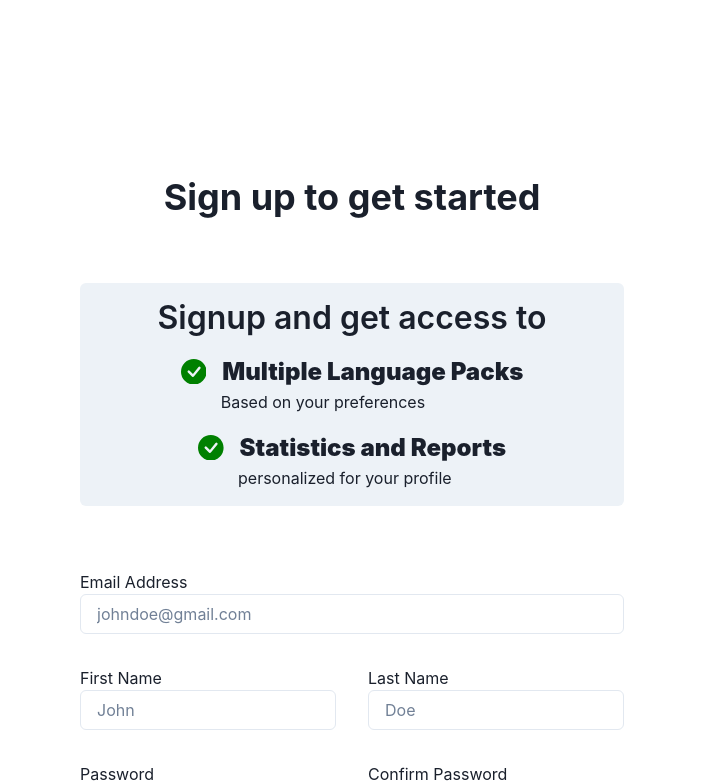
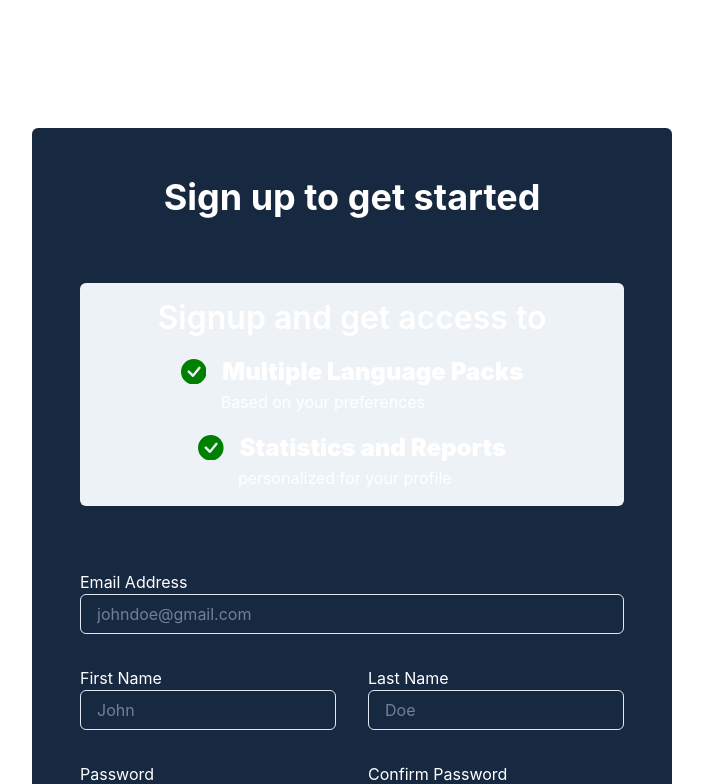
Before and after one commit to ai-is-awesome/Quizzify, a React (Vite) app in the folder fluntify-react-typescript-client/: page /signup in a window 1280 px wide. Shown: the top 784 px of the page, without its empty margins (288-991 px from the left). Built offline with nearby package versions, Linux system fonts and the light colour scheme; no server answers.

Commit message:
ui changes, layout fix

```diff
--- a/fluntify-react-typescript-client/src/Components/CustomBox.tsx
+++ b/fluntify-react-typescript-client/src/Components/CustomBox.tsx
@@ -3,5 +3,14 @@ import React from "react";
 import myTheme from "../../theme";
 
 export default function CustomBox(props) {
-  return <Box bg={"white"} padding={"12"} rounded="md" {...props} ></Box>;
+  return (
+    <Box
+      bg={"blue.700"}
+      backgroundImage={"linear-gradient(rgba(0,0,0,.5), rgba(0,0,0,.5))"}
+      color="white"
+      padding={"12"}
+      rounded="md"
+      {...props}
+    ></Box>
+  );
 }
--- a/fluntify-react-typescript-client/src/Components/Layout.tsx
+++ b/fluntify-react-typescript-client/src/Components/Layout.tsx
@@ -13,8 +13,8 @@ const Layout: React.FC<LayoutProps> = (
 ) => {
   return (
     <Box
-      w={{ sm: "100%", lg: props.centered ? "90%" : "100%" }}
-      mx={"auto"}
+      width={{ sm: "100%", lg: props.centered ? "90%" : "100%" }}
+      mx={props.centered ? "auto" : "0"}
       my="4rem"
       {...props}
     >
--- a/fluntify-react-typescript-client/src/Components/QuizDescription.tsx
+++ b/fluntify-react-typescript-client/src/Components/QuizDescription.tsx
@@ -16,10 +16,13 @@ export const QuizDescription: React.FC<QuizDescriptionProps> = ({
 }) => {
   return (
     <Box
-      bg="gray.100"
+      bg="blue.700"
+      backgroundImage={"linear-gradient(rgba(0,0,0,.5), rgba(0,0,0,.5))"}
+      color="white"
       px="4"
       py="4"
       display={"flex"}
+      rounded={"md"}
       flexDir={"column"}
       width={"60%"}
       mx="auto"
--- a/fluntify-react-typescript-client/src/Components/QuizMaster/QuizMaster.tsx
+++ b/fluntify-react-typescript-client/src/Components/QuizMaster/QuizMaster.tsx
@@ -106,13 +106,17 @@ export default function QuizMaster(props) {
 
   if (quizState === "not initialized") {
     return (
-      <Layout sidebar={true}>
+      <DynamicRenderer sidebar={true}>
+        <Layout>
           <QuizDescription quizData={quizData} onClick={() => startQuiz()} />
         </Layout>
+      </DynamicRenderer>
     );
   } else if (quizState === "started") {
     return (
-      <Layout sidebar={true} mt="0">
+      <DynamicRenderer sidebar={true}>
+        <Layout centered={true} width={"50%"} mx="auto">
+          <Text color={"white"}>fewofjewf</Text>
           <CustomBox minH="40vh" position="relative">
             {questions.length !== 0 && (
               <Box>
@@ -124,7 +128,15 @@ export default function QuizMaster(props) {
                     {quizData.category.name}
                   </PillButton>
                 </Box>
-              <Box bg="gray.50" mt="2rem">
+                <Box
+                  bg="blue.700"
+                  backgroundImage={
+                    "linear-gradient(rgba(0,0,0,.5), rgba(0,0,0,.5))"
+                  }
+                  mt="2rem"
+                  // color="black"
+                  rounded="md"
+                >
                   <QuestionMaster
                     questionObject={questions[currentQuestionIdx]}
                   />
@@ -139,6 +151,7 @@ export default function QuizMaster(props) {
             )}
           </CustomBox>
         </Layout>
+      </DynamicRenderer>
     );
   }
 }
```
Lines whose indentation alone changed are shown as unchanged.
